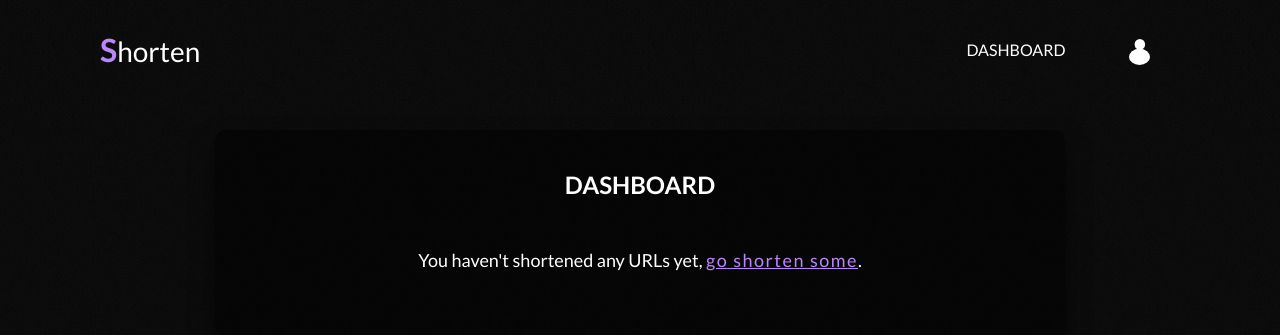
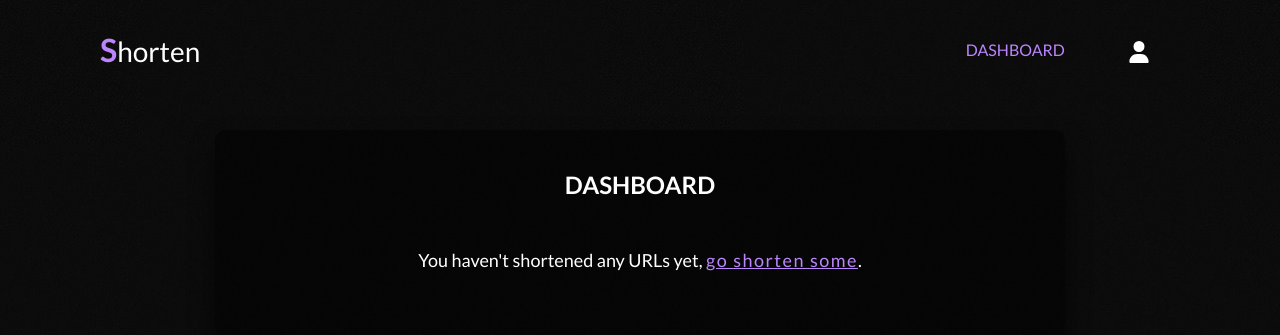
Before and after one commit to uosyph/url-shortener, a Flask app: page /dashboard in a window 1280 px wide. Shown: the top 335 px of the page. Run offline with Flask 3, Linux system fonts and the light colour scheme; the visitor is signed in with stand-in values (Sample User, id 1); parts of the project's set-up code (start-up, migrations or seed data) failed here and were passed over.

Commit message:
Add favicon, reqs.txt, other Minor changes

```diff
--- a/analyzer.py
+++ b/analyzer.py
@@ -83,6 +83,9 @@ class Analyzer:
         urls = db.session.query(Stat).where(Stat.short_url == self.short_url)
         return urls.count()
 
+    def analyze():
+        ...
+
     def delete(self):
         urls = db.session.query(Stat).where(Stat.short_url == self.short_url)
         for url in urls:
--- /dev/null
+++ b/requirements.txt
@@ -0,0 +1,6 @@
+Flask
+Flask-SQLAlchemy
+PyJWT
+ua_parser
+ip2geotools
+geopy
--- a/static/styles/common.css
+++ b/static/styles/common.css
@@ -52,11 +52,14 @@ nav li a {
   transition: .3s ease;
 }
 
-nav li a img {
+nav li a svg {
   vertical-align: middle;
-  height: 1.6rem;
 }
 
 nav li a:hover {
   color: #BB86FC;
 }
+
+#active {
+  color: #BB86FC;
+}
--- a/templates/base.html
+++ b/templates/base.html
@@ -4,6 +4,7 @@
     <meta charset="UTF-8">
     <meta name="viewport" content="width=device-width, initial-scale=1.0">
     <title>{% block title_left %}{% endblock %}Shorten{% block title_right %}{% endblock %}</title>
+    <link rel="shortcut icon" href="{{ url_for('static', filename='images/favicon.ico') }}">
     <link rel="stylesheet"
         href="https://fonts.googleapis.com/css?family=Lato:100,100italic,300,300italic,regular,italic,700,700italic,900,900italic">
     <link rel="stylesheet" href="{{ url_for('static', filename='styles/common.css') }}">
@@ -18,15 +19,23 @@
         </div>
         <ul>
             {% if session["loggedin"] == True: %}
-                <li><a href="{{ url_for('dashboard') }}">Dashboard</a></li>
+                <li>
+                    <a href="{{ url_for('dashboard') }}" {% if request.path == '/dashboard' %} id="active" {% endif %}>Dashboard</a>
+                </li>
                 <li>
                     <a href="{{ url_for('account') }}">
-                        <img src="{{ url_for('static', filename='images/user.svg') }}" alt="Account">
+                        <svg xmlns="http://www.w3.org/2000/svg" viewBox="0 0 448 512" height="22" width="22" {% if request.path == '/account' %} fill="#BB86FC" {% else %} fill="white" {% endif %}>
+                            <path d="M224 256A128 128 0 1 0 224 0a128 128 0 1 0 0 256zm-45.7 48C79.8 304 0 383.8 0 482.3C0 498.7 13.3 512 29.7 512H418.3c16.4 0 29.7-13.3 29.7-29.7C448 383.8 368.2 304 269.7 304H178.3z"/>
+                        </svg>
                     </a>
                 </li>
             {% else: %}
-                <li><a href="{{ url_for('register') }}">Sign up</a></li>
-                <li><a href="{{ url_for('login') }}">Login</a></li>
+                <li>
+                    <a href="{{ url_for('register') }}" {% if request.path == '/register' %} id="active" {% endif %}>Sign up</a>
+                </li>
+                <li>
+                    <a href="{{ url_for('login') }}" {% if request.path == '/login' %} id="active" {% endif %}>Login</a>
+                </li>
             {% endif %}
         </ul>
     </nav>
```
Also changed, not shown: static/images/favicon.ico (added), static/images/user.svg (deleted).
